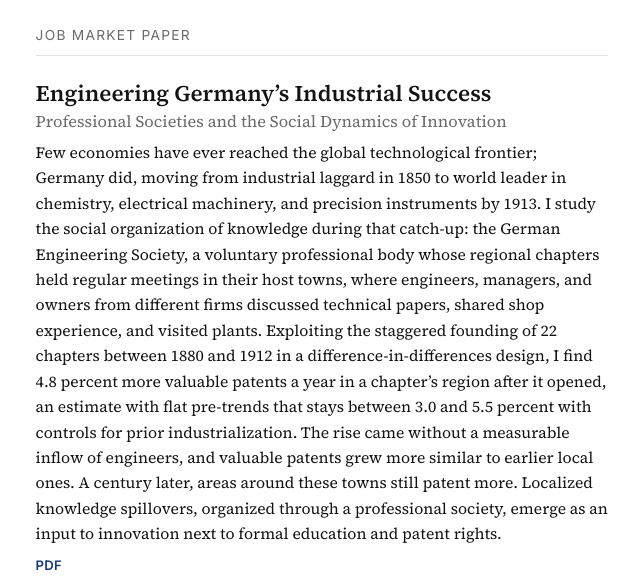
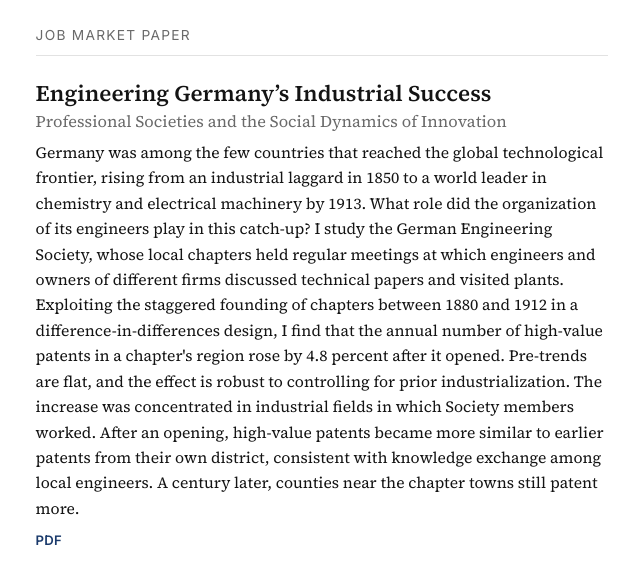
Before and after one commit to stefanjdietrich/stefanjdietrich.github.io, a plain HTML site: page research.html in a window 1280 px wide. Shown: the part 223-800 px from the top of the page, without its empty margins (318-958 px from the left). Drawn offline with Linux system fonts and the light colour scheme.

Commit message:
Update research.html

```diff
--- a/research.html
+++ b/research.html
@@ -32,7 +32,7 @@
     <h3>Engineering Germany&rsquo;s Industrial Success</h3>
     <p class="paper-sub">Professional Societies and the Social Dynamics of Innovation</p>
     <p class="abstract">
-    Few economies have ever reached the global technological frontier; Germany did, moving from industrial laggard in 1850 to world leader in chemistry, electrical machinery, and precision instruments by 1913. I study the social organization of knowledge during that catch-up: the German Engineering Society, a voluntary professional body whose regional chapters held regular meetings in their host towns, where engineers, managers, and owners from different firms discussed technical papers, shared shop experience, and visited plants. Exploiting the staggered founding of 22 chapters between 1880 and 1912 in a difference-in-differences design, I find 4.8 percent more valuable patents a year in a chapter’s region after it opened, an estimate with flat pre-trends that stays between 3.0 and 5.5 percent with controls for prior industrialization. The rise came without a measurable inflow of engineers, and valuable patents grew more similar to earlier local ones. A century later, areas around these towns still patent more. Localized knowledge spillovers, organized through a professional society, emerge as an input to innovation next to formal education and patent rights.</p>
+Germany was among the few countries that reached the global technological frontier, rising from an industrial laggard in 1850 to a world leader in chemistry and electrical machinery by 1913. What role did the organization of its engineers play in this catch-up? I study the German Engineering Society, whose local chapters held regular meetings at which engineers and owners of different firms discussed technical papers and visited plants. Exploiting the staggered founding of chapters between 1880 and 1912 in a difference-in-differences design, I find that the annual number of high-value patents in a chapter's region rose by 4.8 percent after it opened. Pre-trends are flat, and the effect is robust to controlling for prior industrialization. The increase was concentrated in industrial fields in which Society members worked. After an opening, high-value patents became more similar to earlier patents from their own district, consistent with knowledge exchange among local engineers. A century later, counties near the chapter towns still patent more.
     <p class="links">
       <a href="assets/docs/Engineering_Society_jmp_StefanDietrich.pdf" target="_blank" rel="noopener">PDF</a>
     </p>
```
